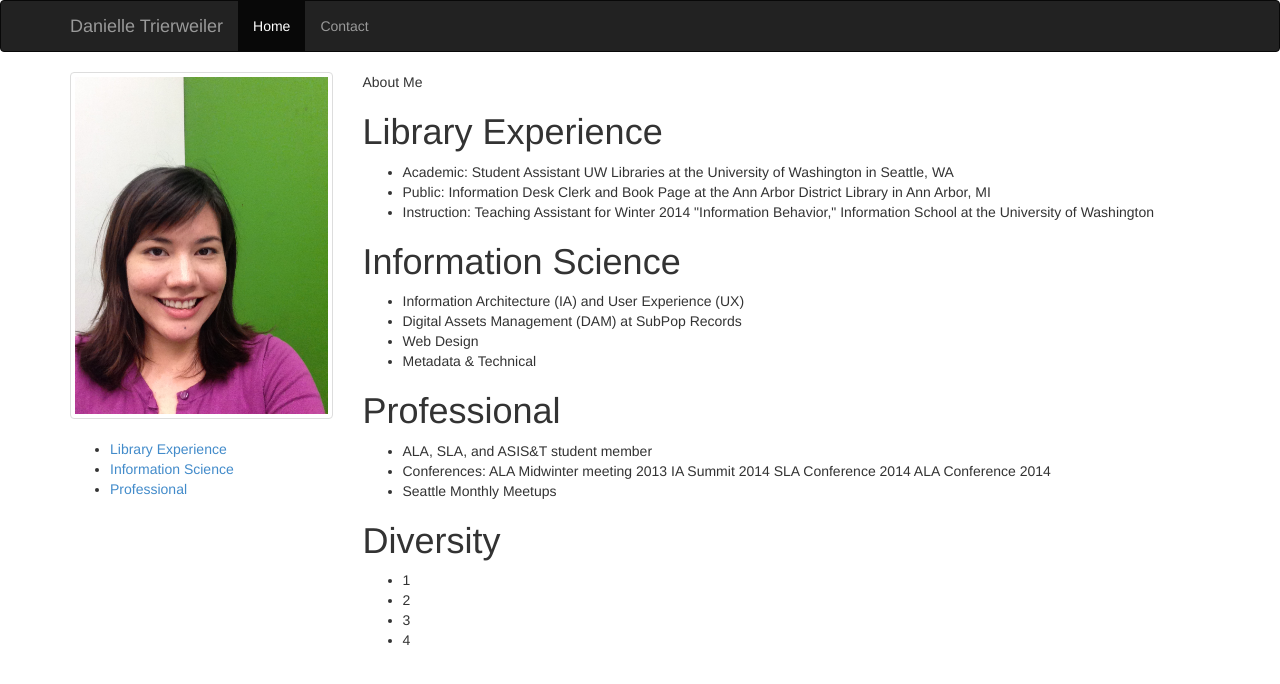
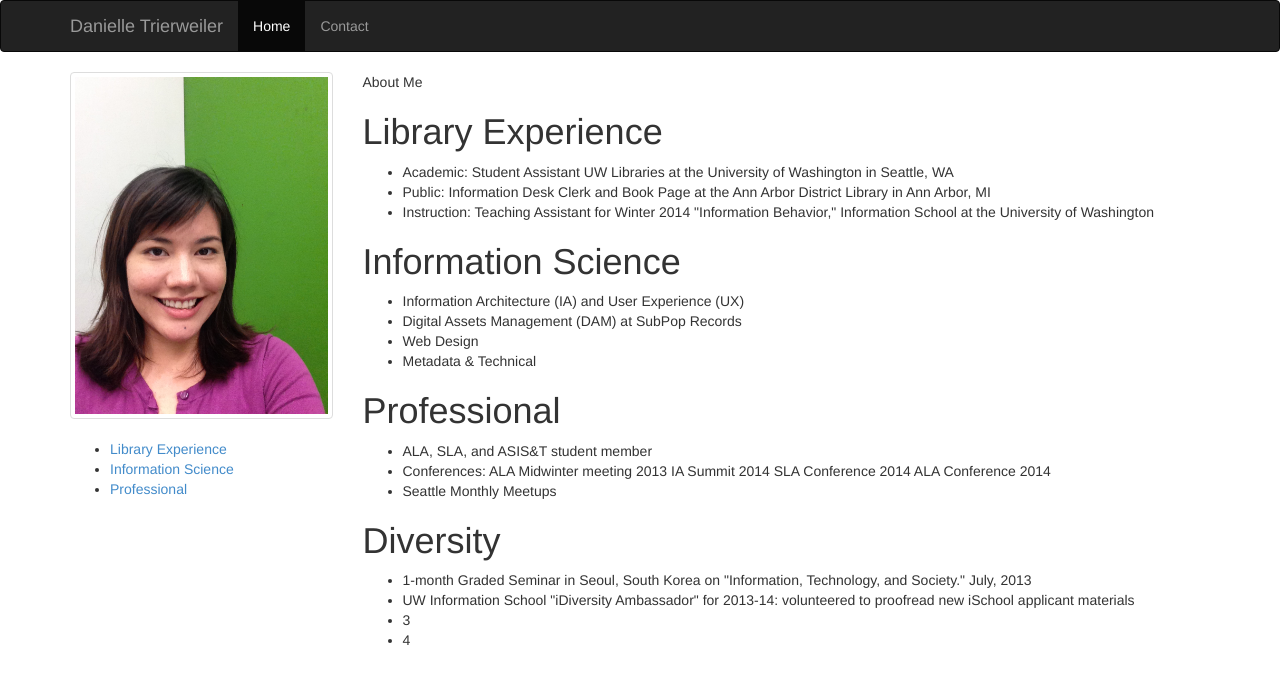
Before and after one commit to dtrierweiler19/dtrierweiler19.github.io, a plain HTML site: page index.html in a window 1280 px wide. Drawn offline with nearby package versions, Linux system fonts and the light colour scheme.

Commit message:
Update index.html

```diff
--- a/index.html
+++ b/index.html
@@ -78,8 +78,8 @@
 
 		<h1 id="diversity">Diversity</h1>
 		<ul>
-			<li>1</li>
-			<li>2</li>
+			<li>1-month Graded Seminar in Seoul, South Korea on "Information, Technology, and Society." July, 2013</li>
+			<li>UW Information School "iDiversity Ambassador" for 2013-14: volunteered to proofread new iSchool applicant materials</li>
 			<li>3</li>
 			<li>4</li>
 		<ul>
```
